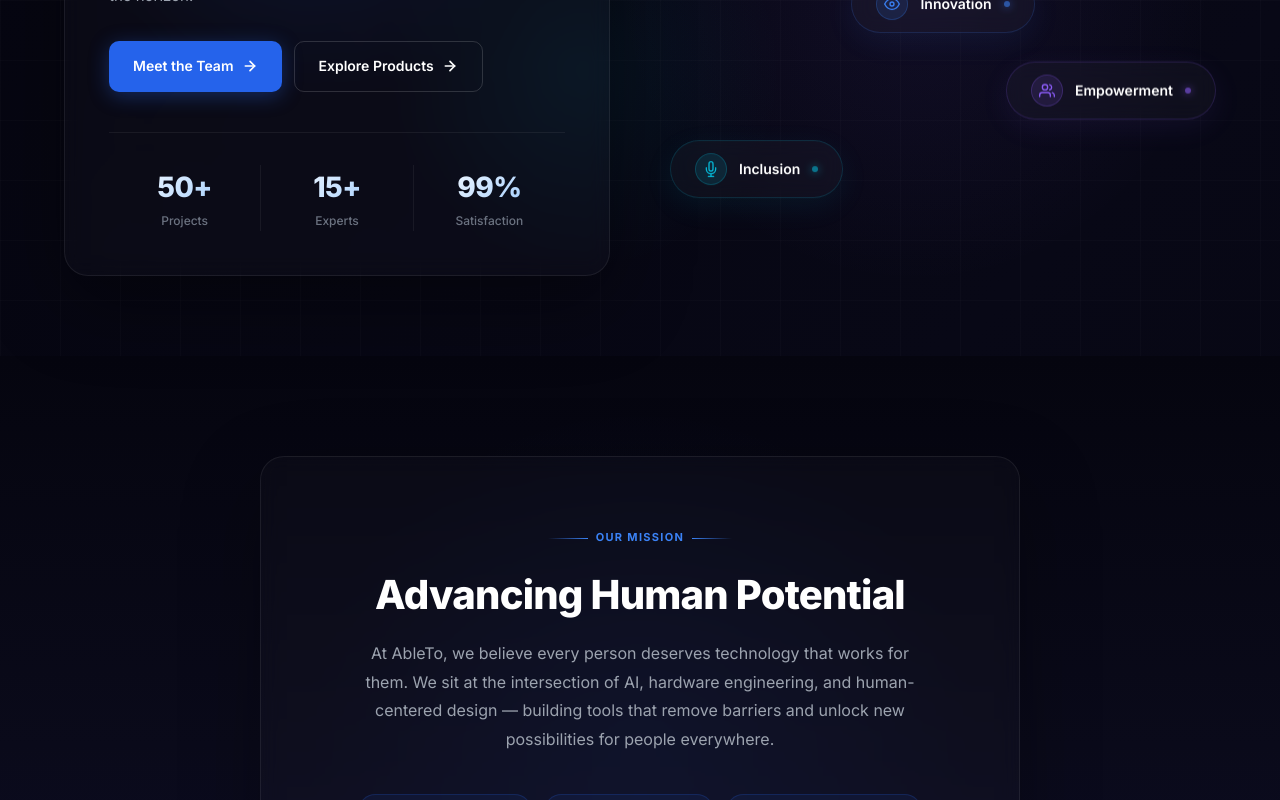
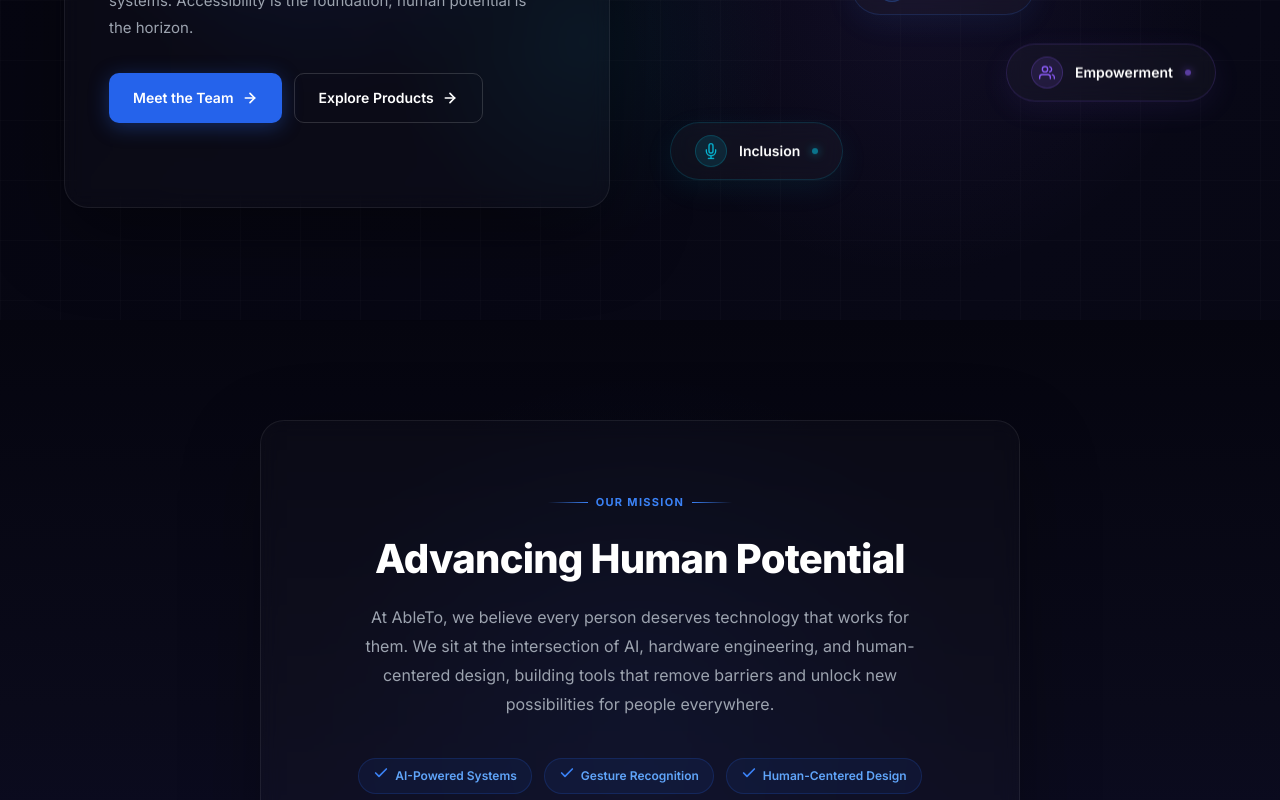
Before and after one commit to emiliodaza/ableto-app, a React (Vite) app: page / in a window 1280 px wide. Shown: the part 480-1280 px from the top of the page. Built offline with nearby package versions, Linux system fonts and the light colour scheme.

Commit message:
changed design

```diff
--- a/src/data/teamData.js
+++ b/src/data/teamData.js
@@ -1,5 +1,5 @@
 // ─────────────────────────────────────────────────────────────────────────────
-// Team member data — edit this file directly to update the website.
+// Team member data - edit this file directly to update the website.
 //
 // Fields:
 //   id           (string)    unique identifier
@@ -82,21 +82,6 @@
   },
 
   // ── Engineering ──────────────────────────────────────────────────────────────
-  {
-    id: '4',
-    name: 'Sebastian Huaypar',
-    role: 'Software Engineer',
-    university: 'UNI',
-    department: 'Engineering',
-    isFounder: false,
-    isExecutive: false,
-    showInEng: false,
-    bio: 'Builds robust backend systems and APIs powering AbleTo\'s accessibility platforms.',
-    photo: '',
-    linkedin: '',
-    email: '',
-    projects: ['Touchless'],
-  },
   {
     id: '5',
     name: 'Isabella Montoya',
--- a/src/i18n/translations.js
+++ b/src/i18n/translations.js
@@ -34,7 +34,7 @@
       pill3: 'Inclusion',
       missionBadge: 'Our Mission',
       missionTitle: 'Advancing Human Potential',
-      missionBody: 'At AbleTo, we believe every person deserves technology that works for them. We sit at the intersection of AI, hardware engineering, and human-centered design — building tools that remove barriers and unlock new possibilities for people everywhere.',
+      missionBody: 'At AbleTo, we believe every person deserves technology that works for them. We sit at the intersection of AI, hardware engineering, and human-centered design, building tools that remove barriers and unlock new possibilities for people everywhere.',
       tags: ['AI-Powered Systems', 'Gesture Recognition', 'Human-Centered Design', 'Real-World Impact'],
       missionCta: 'Explore Our Products',
       whatWeBuild: 'What We Build',
@@ -188,7 +188,7 @@
       pill3: 'Inclusión',
       missionBadge: 'Nuestra Misión',
       missionTitle: 'Impulsando el Potencial Humano',
-      missionBody: 'En AbleTo creemos que todas las personas merecen tecnología que trabaje para ellas. Nos situamos en la intersección de la IA, la ingeniería de hardware y el diseño centrado en el ser humano — construyendo herramientas que eliminan barreras y desbloquean nuevas posibilidades.',
+      missionBody: 'En AbleTo creemos que todas las personas merecen tecnología que trabaje para ellas. Nos situamos en la intersección de la IA, la ingeniería de hardware y el diseño centrado en el ser humano, construyendo herramientas que eliminan barreras y desbloquean nuevas posibilidades.',
       tags: ['Sistemas con IA', 'Reconocimiento Gestual', 'Diseño Centrado en Personas', 'Impacto Real'],
       missionCta: 'Explorar Nuestros Productos',
       whatWeBuild: 'Lo que Construimos',
--- a/src/pages/Home.jsx
+++ b/src/pages/Home.jsx
@@ -45,11 +45,6 @@
 const pillColors = ['#3b82f6', '#8b5cf6', '#06b6d4']
 const pillDelays = ['0s', '0.3s', '0.6s']
 
-const stats = [
-  { value: '50+' },
-  { value: '15+' },
-  { value: '99%' },
-]
 
 export default function Home() {
   const { lang } = useLang()
@@ -61,8 +56,6 @@
   }, [])
 
   const pillLabels = [tr.home.pill1, tr.home.pill2, tr.home.pill3]
-  const statLabels = [tr.home.stat1Label, tr.home.stat2Label, tr.home.stat3Label]
-
   const features = pillLabels.map((label, i) => ({
     icon: pillIcons[i],
     label,
@@ -257,37 +250,6 @@
               </div>
 
               {/* Stats */}
-              <div style={{
-                display: 'flex',
-                gap: '0',
-                paddingTop: '32px',
-                borderTop: '1px solid rgba(255,255,255,0.06)',
-              }}>
-                {stats.map((stat, i) => (
-                  <div key={i} style={{
-                    flex: 1,
-                    textAlign: 'center',
-                    borderRight: i < stats.length - 1 ? '1px solid rgba(255,255,255,0.06)' : 'none',
-                    padding: '0 16px',
-                  }}>
-                    <div style={{
-                      fontSize: '28px',
-                      fontWeight: '800',
-                      color: 'white',
-                      letterSpacing: '-0.02em',
-                      background: 'linear-gradient(135deg, #ffffff 0%, #93c5fd 100%)',
-                      WebkitBackgroundClip: 'text',
-                      WebkitTextFillColor: 'transparent',
-                      backgroundClip: 'text',
-                    }}>
-                      {stat.value}
-                    </div>
-                    <div style={{ fontSize: '12px', color: '#6b7280', fontWeight: '500', marginTop: '2px' }}>
-                      {statLabels[i]}
-                    </div>
-                  </div>
-                ))}
-              </div>
             </div>
           </div>
 
```
